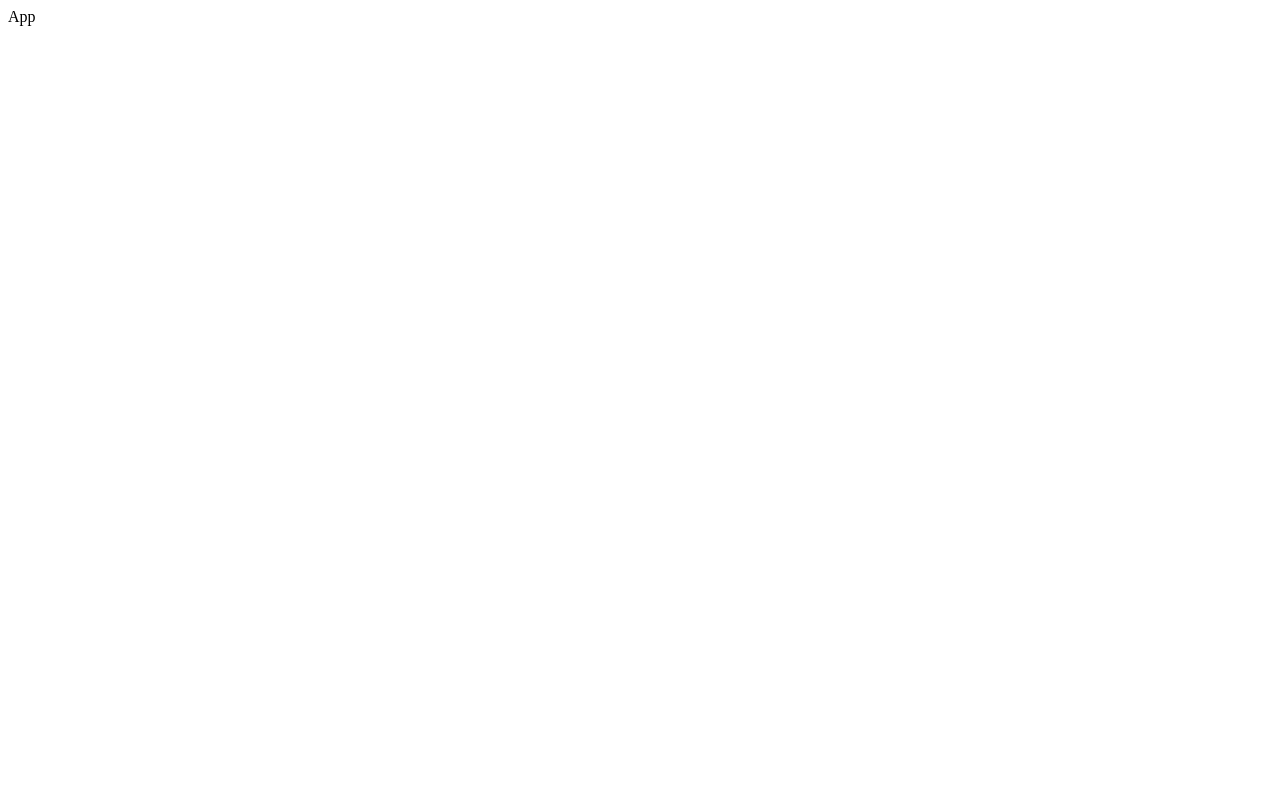
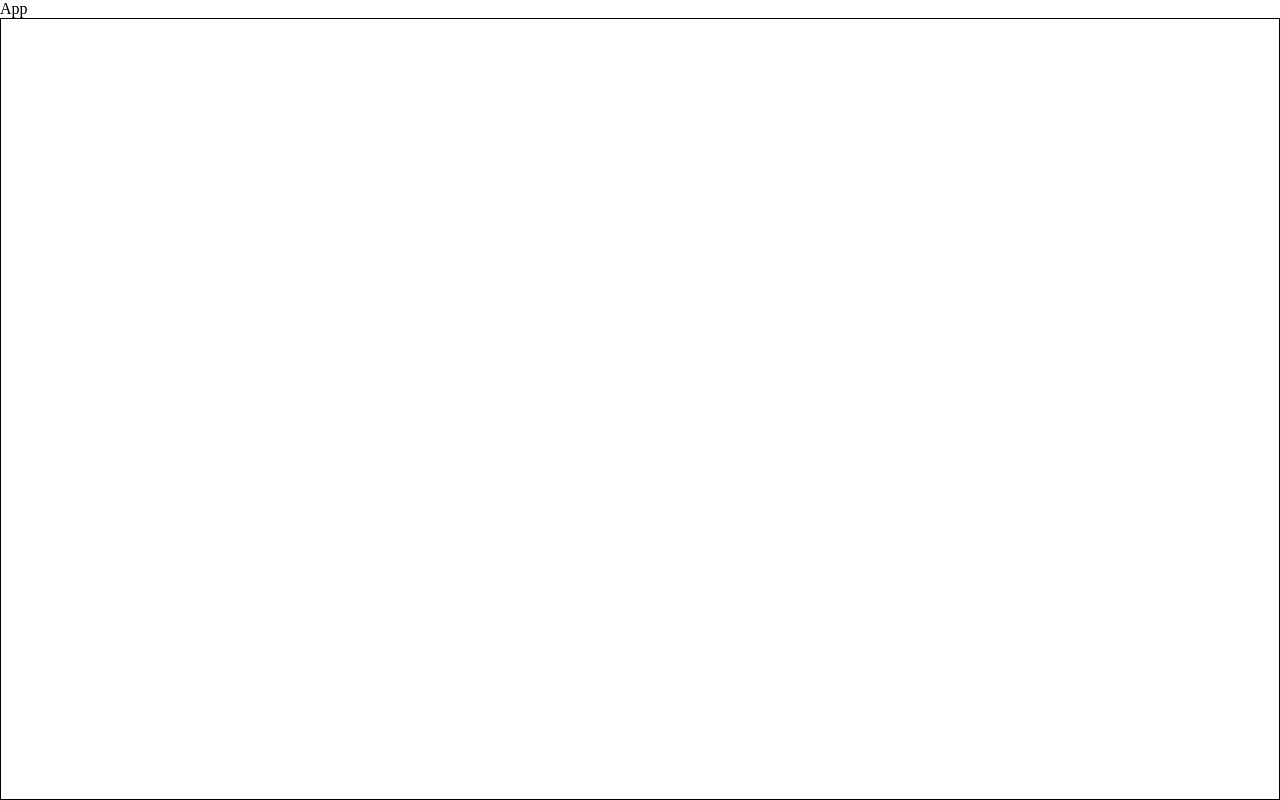
Before and after one commit to skypekitten9/virtualizesed-list, a React (Vite) app: page / in a window 1280 px wide. Built offline with nearby package versions, Linux system fonts and the light colour scheme.

Commit message:
add a list that uses absolute positioning for the list items

```diff
--- a/src/App.css
+++ b/src/App.css
@@ -0,0 +1,5 @@
+main {
+  display: flex;
+  flex-direction: column;
+  height: 100svh;
+}
--- a/src/App.tsx
+++ b/src/App.tsx
@@ -1,5 +1,27 @@
+import { useState } from "react";
 import "./App.css";
+import { VirtualList } from "./components/virtual-list/virtual-list";
 
 export function App() {
-  return <div>App</div>;
+  const [items] = useState(generateItems(100));
+  return (
+    <main>
+      <div>App</div>
+      <VirtualList
+        style={{
+          border: "1px solid black",
+          overflowY: "auto",
+          flexGrow: 1,
+        }}
+        items={items}
+        toElement={toElement}
+      />
+    </main>
+  );
 }
+function toElement(item: string): React.ReactNode {
+  return <div>{item}</div>;
+}
+function generateItems(count: number): string[] {
+  return Array.from({ length: count }, (_, i) => `Item ${i + 1}`);
+}
--- a/src/components/virtual-list/virtual-list.tsx
+++ b/src/components/virtual-list/virtual-list.tsx
@@ -1,10 +1,62 @@
+import { useState, useRef, useEffect } from "react";
+
 export type VirtualListProps<T> = {
   items: T[];
-  height: number;
-  itemHeight: number;
   toElement: (item: T) => React.ReactNode;
+  itemClassName?: string;
 } & React.HTMLAttributes<HTMLDivElement>;
 
-export function VirtualList<T>({ items, toElement }: VirtualListProps<T>) {
-  return <div>{items.map(toElement)}</div>;
+export function VirtualList<T>({
+  items,
+  toElement,
+  ...rest
+}: VirtualListProps<T>) {
+  const [itemHeight, setItemHeight] = useState<number>(0);
+  const [renderAmount, setRenderAmount] = useState<number>(0);
+  const measureRef = useRef<HTMLDivElement>(null);
+  const containerRef = useRef<HTMLDivElement>(null);
+
+  useEffect(() => {
+    if (measureRef.current) {
+      const firstItem = measureRef.current.firstElementChild;
+      if (firstItem) {
+        setItemHeight(firstItem.getBoundingClientRect().height);
+      }
+    }
+  }, [items]);
+
+  useEffect(() => {
+    if (containerRef.current && itemHeight > 0) {
+      const container = containerRef.current;
+      const containerHeight = container.getBoundingClientRect().height;
+      const newAmountToRender = Math.ceil(containerHeight / itemHeight);
+      console.log({ newAmountToRender, containerHeight, itemHeight });
+      setRenderAmount(newAmountToRender);
+    }
+  }, [itemHeight, items]);
+
+  const itemElements = items.map((item, index) => {
+    if (index >= renderAmount) return null;
+    return (
+      <div
+        ref={index === 0 ? measureRef : null}
+        key={index}
+        style={{
+          position: "absolute",
+          top: index * itemHeight,
+          width: "100%",
+        }}
+      >
+        {toElement(item)}
+      </div>
+    );
+  });
+
+  return (
+    <div ref={containerRef} {...rest}>
+      <div style={{ position: "relative", height: itemHeight * items.length }}>
+        {itemElements}
+      </div>
+    </div>
+  );
 }
--- a/src/index.css
+++ b/src/index.css
@@ -1,3 +1,9 @@
 * {
   box-sizing: border-box;
 }
+
+html,
+body {
+  margin: 0;
+  padding: 0;
+}
```
